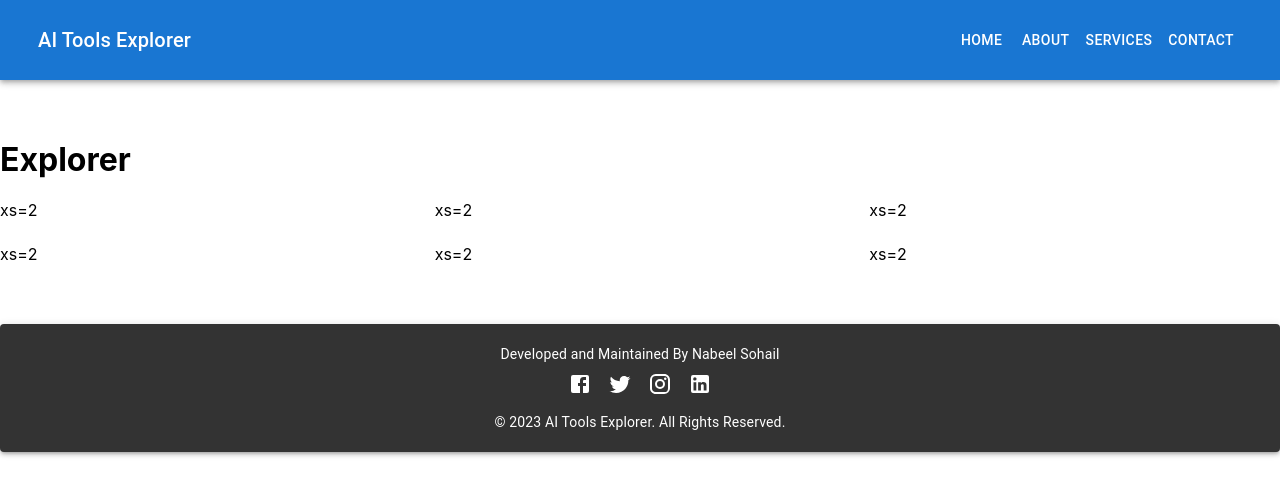
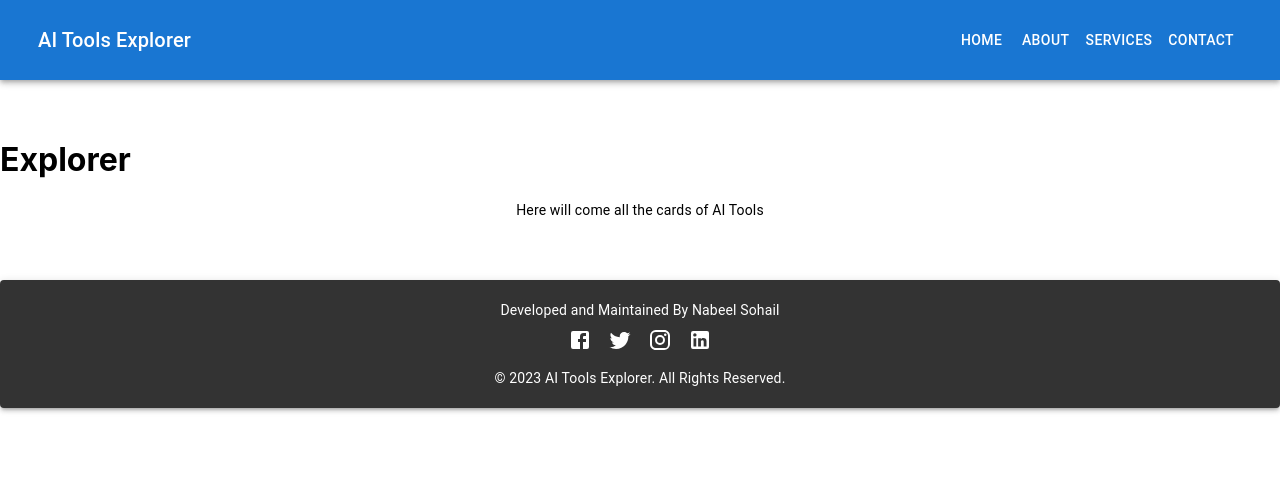
Before and after one commit to NabeelSohail-30/AI-Tools-Explorer, a React (Create React App) app in the folder client/myapp/: page /explorer in a window 1280 px wide. Shown: the top 496 px of the page. Built offline with nearby package versions, Linux system fonts and the light colour scheme.

Commit message:
base code

```diff
--- a/client/myapp/src/components/aitools.jsx
+++ b/client/myapp/src/components/aitools.jsx
@@ -1,18 +1,15 @@
 import React from "react";
 import { Grid } from "@mui/material";
+import { Typography } from "@mui/material";
 
 const AItools = () => {
   return (
-    <Grid
-      container
-      spacing={{ xs: 2, md: 3 }}
-      columns={{ xs: 4, sm: 8, md: 12 }}
-    >
-      {Array.from(Array(6)).map((_, index) => (
-        <Grid item xs={2} sm={4} md={4} key={index}>
-          <Grid item>xs=2</Grid>
-        </Grid>
-      ))}
+    <Grid container display={"flex"} justifyContent={"center"}>
+      <Grid item>
+        <Typography variant="body2">
+          Here will come all the cards of AI Tools
+        </Typography>
+      </Grid>
     </Grid>
   );
 };
```
